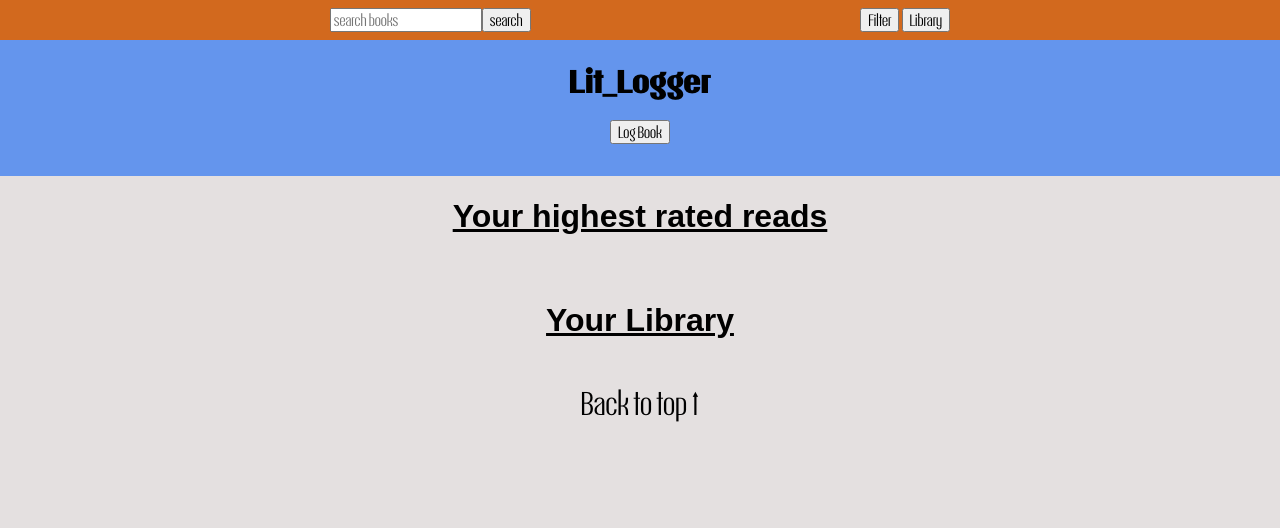
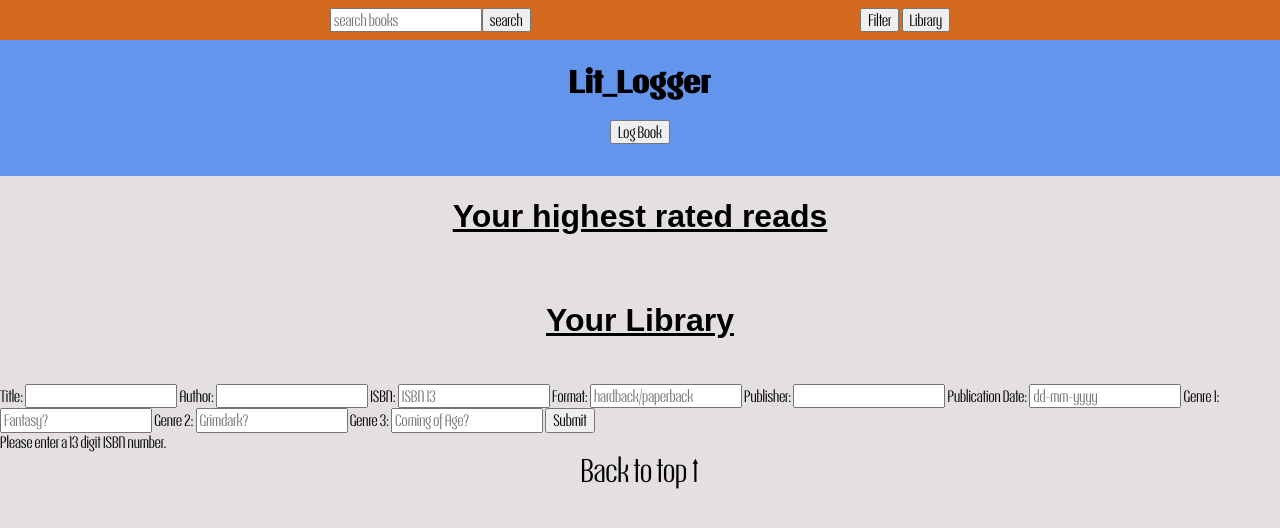
Before and after one commit to Henry-Tottle/book_collection_app, a PHP site: page / in a window 1280 px wide. Shown: the top 528 px of the page. Run offline with PHP 8.4, Linux system fonts and the light colour scheme; data comes from the database, SQL or seed files in the repository; data that the repository does not hold is empty; some web fonts are replaced.

Commit message:
end of day save, the following day

```diff
--- a/index.php
+++ b/index.php
@@ -77,6 +77,65 @@
         ?>
     </div>
 </section>
+<section class="inputForm">
+    <form method='POST'>
+
+        <label for="titleID">Title: </label>
+        <input id="titleID" type="text" name="title">
+
+        <label for="authorID">Author: </label>
+        <input id="authorID" type="text" name="author">
+
+        <label for="isbnID">ISBN: </label>
+        <input id="isbnID" type="text" name="isbn" placeholder="ISBN 13">
+
+        <label for="formatID">Format: </label>
+        <input id="formatID" type="text" name="format" placeholder="hardback/paperback">
+
+        <label for="publisherID">Publisher: </label>
+        <input id="publisherID" type="text" name="publisher">
+
+        <label for="pubDateID">Publication Date: </label>
+        <input id="pubDatID" type="text" name="publication_date" placeholder="dd-mm-yyyy">
+
+        <label for="genre1ID">Genre 1: </label>
+        <input id="genre1ID" type="text" name="genre_1" placeholder="Fantasy?">
+
+        <label for="genre2ID">Genre 2: </label>
+        <input id="genre2ID" type="text" name="genre_2" placeholder="Grimdark?">
+
+        <label for="genre3ID">Genre 3: </label>
+        <input id="genre3ID" type="text" name="genre_3" placeholder="Coming of Age?">
+
+        <input type="submit">
+
+    </form>
+</section>
+<?php
+$title = trim($_POST['title']);
+$author = trim($_POST['author']);
+$author = explode(' ', $author);
+if (preg_match('/[0-9]{13}/',$_POST['isbn']))
+{
+    $isbn = trim($_POST['isbn']);
+}
+else
+{
+    echo "Please enter a 13 digit ISBN number.";
+}
+$publisher = trim($_POST['publisher']);
+$pubDate = $_POST['publication_date'];
+$genre1 = trim($_POST['genre_1']);
+$genre2 = trim($_POST['genre_2']);
+$genre3 = trim($_POST['genre_3']);
+
+$query = $db->prepare('INSERT INTO `authors` (`forename`, `surname`) VALUES (`:forname`,`:surname`)');
+$query->bindParam(':forname', $author[0]);
+$query->bindParam(':surname', $author[1]);
+
+
+
+?>
 <footer>
     <a href="#">Back to top ↑</a>
 </footer>
```
